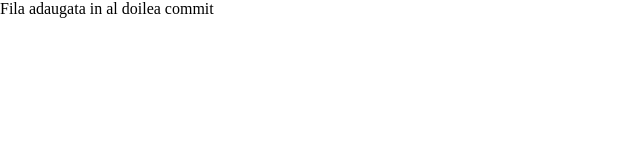
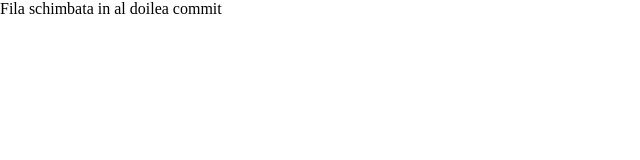
Before and after one commit to manueldanut/curs14-repo, a plain HTML site: page index.html in a window 1280 px wide. Shown: the full height of the page, 0-640 px from the left. Drawn offline with Linux system fonts and the light colour scheme.

Commit message:
exemplu de conflict

```diff
--- a/index.html
+++ b/index.html
@@ -7,6 +7,6 @@
     <link rel="stylesheet" href="css/style.css" />
   </head>
   <body>
-    <p>Fila adaugata in al doilea commit</p>
+    <p>Fila schimbata in al doilea commit</p>
   </body>
 </html>
```
